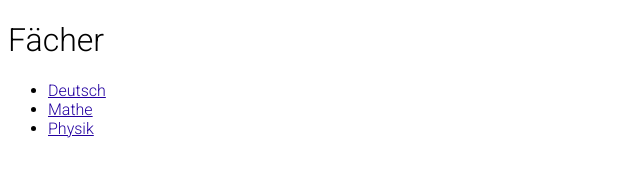
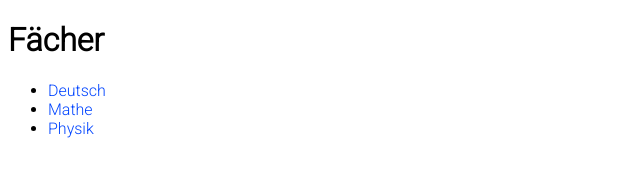
Before and after one commit to Benkralex/benkralex-foxgalaxy-website, a plain HTML site: page schule/index.html in a window 1280 px wide. Shown: the whole page, without its empty margins (0-640 px from the left). Drawn offline with Linux system fonts and the light colour scheme.

Commit message:
Verbessere CSS-Stile für Links mit Hover-Effekten und aktualisiere Schriftart-Einstellungen

```diff
--- a/styles/main.css
+++ b/styles/main.css
@@ -1,23 +1,35 @@
 @import url('https://fonts.googleapis.com/css2?family=Roboto:wght@300&display=swap');
 * {
     font-family: "Roboto", serif;
-    font-optical-sizing: auto;
-    font-weight: 300;
-    font-style: normal;
-    font-variation-settings: "wdth" 100;
 }
 a {
-    color: #2300a0;
-    text-decoration: underline;
-    transition: all 0.3s ease;
+    color: #0044ff;
+    text-decoration: none;
+    position: relative;
+    transition: color 0.3s ease;
+}
+a::after {
+    content: '';
+    position: absolute;
+    bottom: 0;
+    left: 0;
+    width: 100%;
+    height: 2px;
+    background-color: currentColor;
+    transform: scaleX(0);
+    transform-origin: bottom right;
+    transition: transform 0.3s ease;
 }
 a:hover {
-    color: #0044ff;
-    text-decoration: none;
+    color: #00c3ff;
+}
+a:hover::after {
+    transform: scaleX(1);
+    transform-origin: bottom left;
 }
 a:active {
-    color: #0044ff;
+    color: #00f7ff;
 }
 a:focus {
-    color: #0044ff;
+    color: #00c3ff;
 }
```
